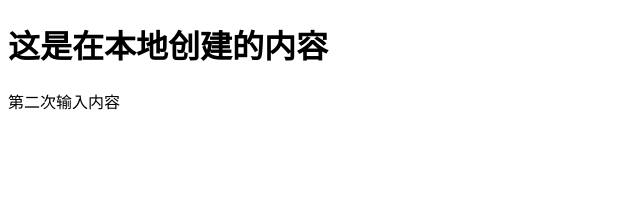
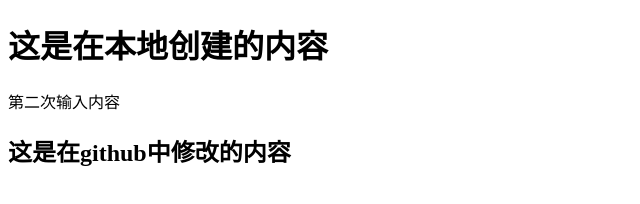
Before and after one commit to xyy-lady/test, a plain HTML site: page index.html in a window 1280 px wide. Shown: the whole page, without its empty margins (0-640 px from the left). Drawn offline with Linux system fonts and the light colour scheme.

Commit message:
Update index.html

```diff
--- a/index.html
+++ b/index.html
@@ -8,5 +8,6 @@
 <h1>这是在本地创建的内容  </h1>
 
 <div>第二次输入内容</div>
+    <h2>这是在github中修改的内容</h2>
 </body>
 </html>
```
